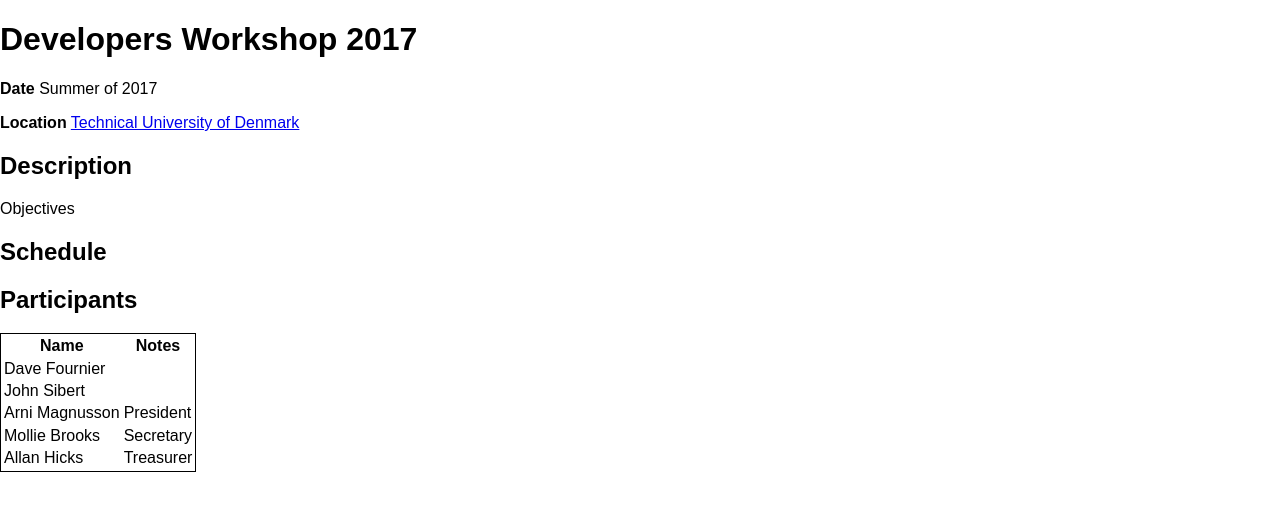
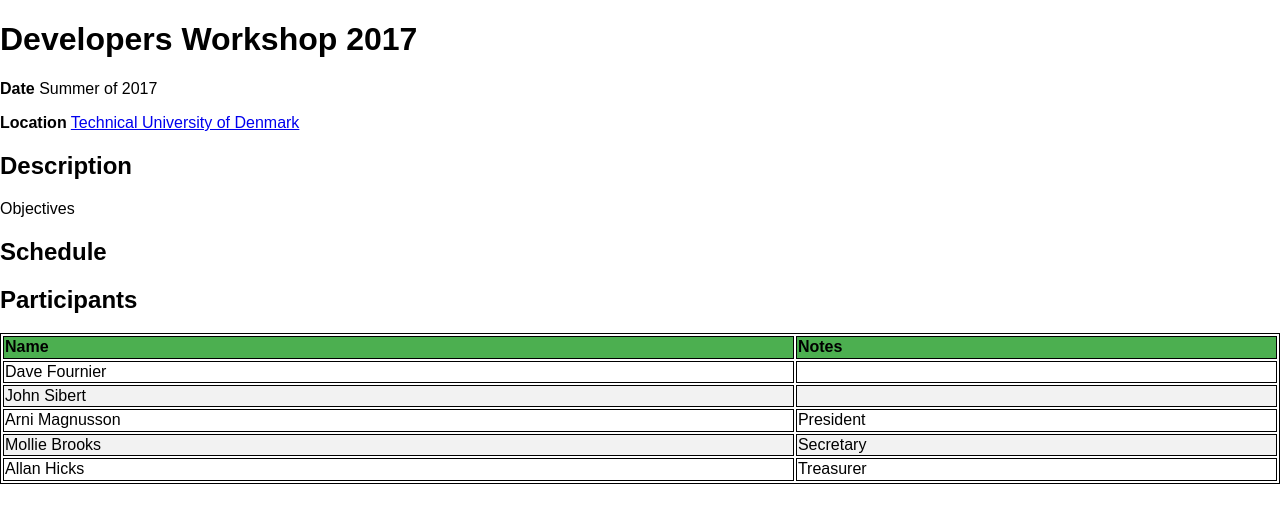
Before and after one commit to TMB-ADMB-Workshops/DevelopersWorkshop2017, a Jekyll site: the page built from agenda.md, in a window 1280 px wide. Shown: the top 523 px of the page. Built offline with Jekyll 4.4.1, drawn with Linux system fonts in a browser that asks for light colours; nearby versions of some CDN libraries.

Commit message:
Add sytle.

```diff
--- a/_layouts/default.html
+++ b/_layouts/default.html
@@ -9,9 +9,17 @@
 <link rel="stylesheet" href="https://unpkg.com/purecss@0.6.2/build/pure-min.css">
 
 <style type="text/css">
+table, th, td {
+  border: 1px solid black;
+}
 table {
-border: 1px solid black;
+  width: 100%;
 }
+th {
+  background-color: #4CAF50;
+  text-align: left;
+}
+tr:nth-child(even) {background-color: #f2f2f2}
 </style>
 </head>
 <body>
```
